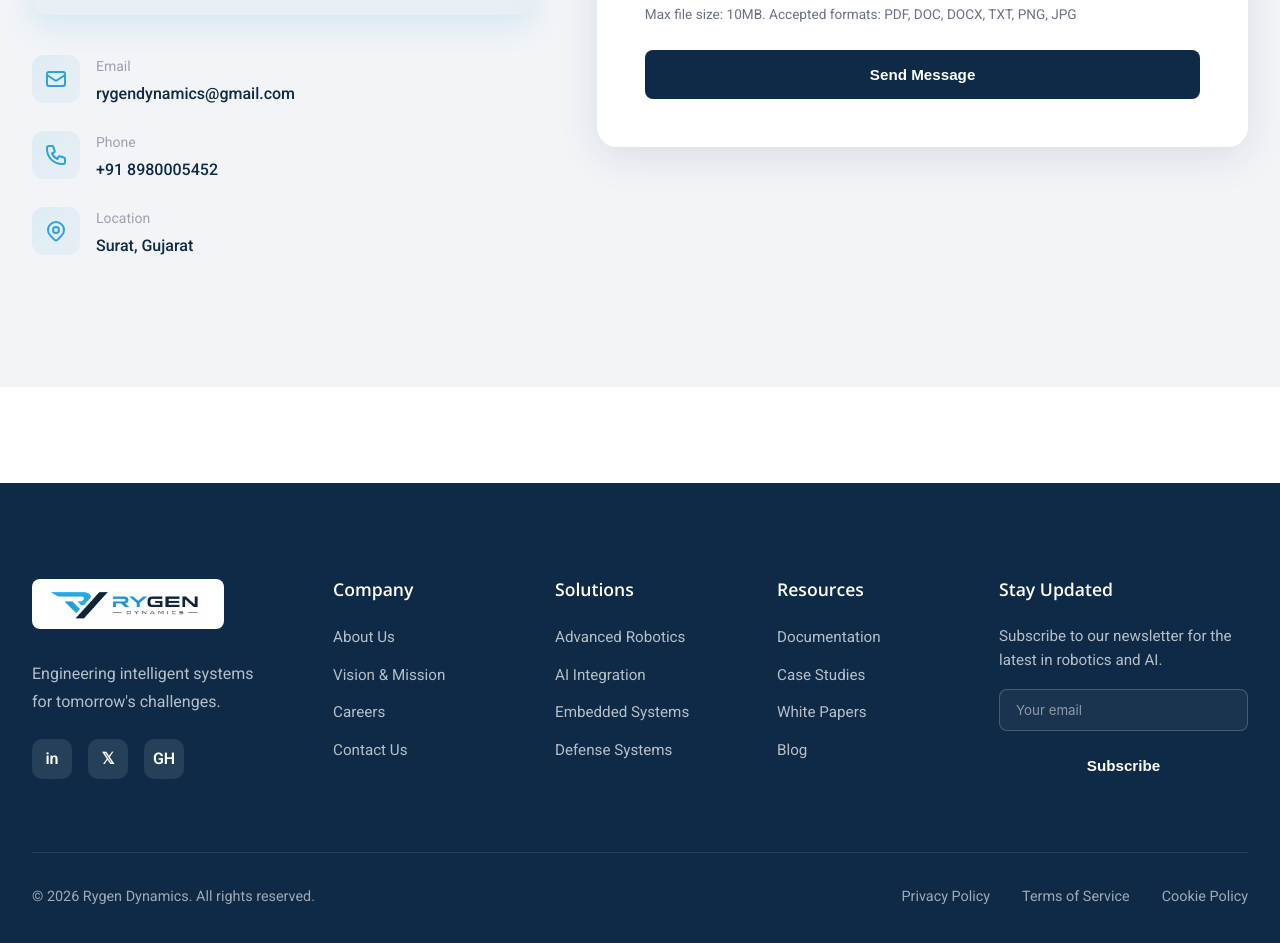
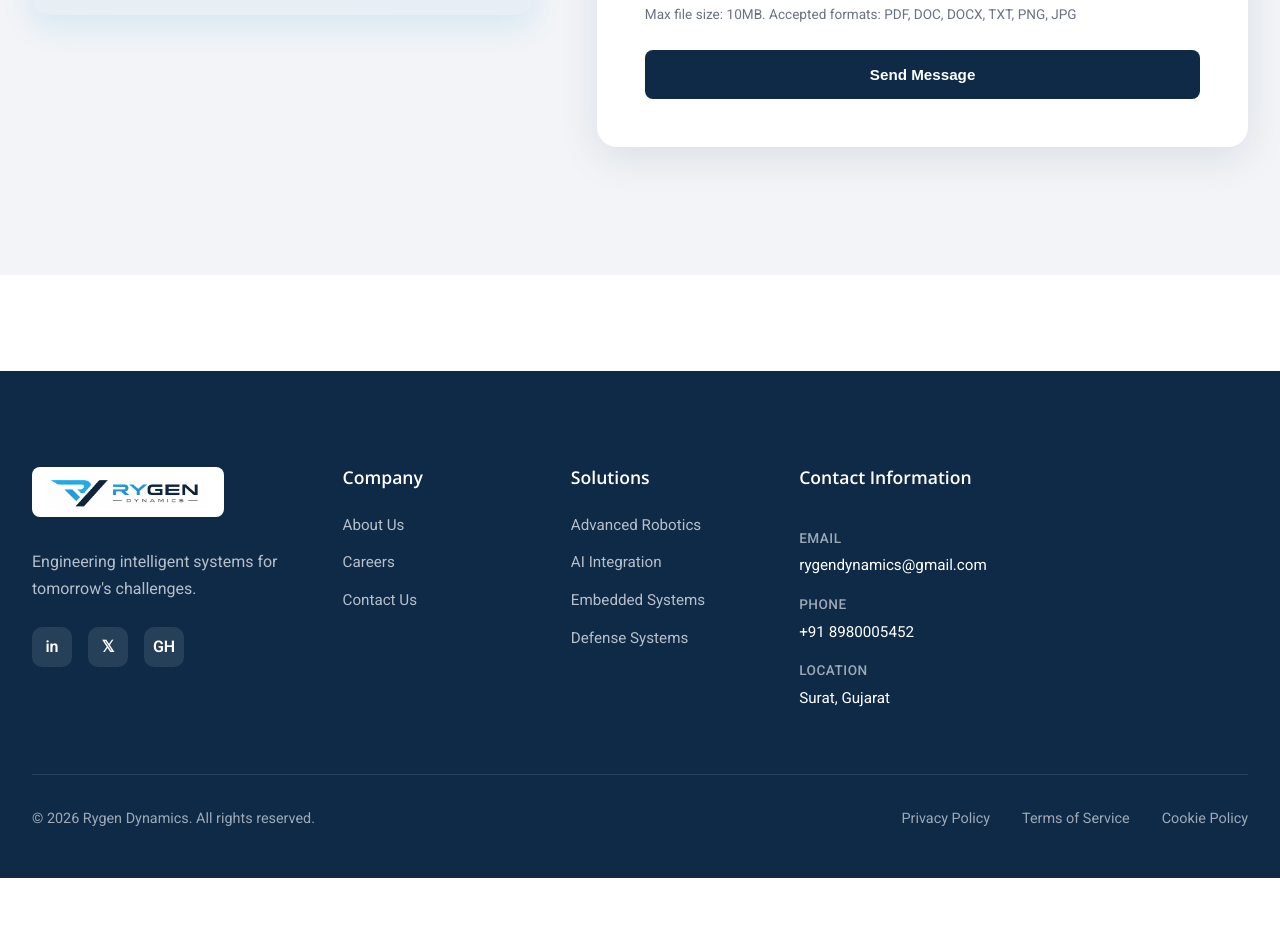
Before and after one commit to rygendynamics/RygenDynamics, a React (Vite) app: page /contact in a window 1280 px wide. Shown: the part 1380-2323 px from the top of the page. After the commit the page ends 2258 px from the top, so only its background shows below. Built offline with nearby package versions, Linux system fonts and the light colour scheme.

Commit message:
Replace product card emojis with images, remove Vision & Mission and Resources from footer, add contact info to footer

```diff
--- a/src/components/Contact.jsx
+++ b/src/components/Contact.jsx
@@ -88,47 +88,6 @@ const Contact = () => {
 
             <div className="contact-3d-viewer">
               <SplineViewer sceneUrl="https://prod.spline.design/V-X5Ty2sZktcuHAP/scene.splinecode" clipHeight={120} />
-            </div>
-
-            <div className="contact-methods">
-              <div className="contact-method">
-                <div className="contact-icon-wrapper">
-                  <svg className="contact-icon" viewBox="0 0 24 24" fill="none" stroke="currentColor">
-                    <path strokeLinecap="round" strokeLinejoin="round" strokeWidth={2} d="M3 8l7.89 5.26a2 2 0 002.22 0L21 8M5 19h14a2 2 0 002-2V7a2 2 0 00-2-2H5a2 2 0 00-2 2v10a2 2 0 002 2z" />
-                  </svg>
-                </div>
-                <div>
-                  <div className="contact-label">Email</div>
-                  <a href="mailto:rygendynamics@gmail.com" className="contact-value">
-                    rygendynamics@gmail.com
-                  </a>
-                </div>
-              </div>
-              <div className="contact-method">
-                <div className="contact-icon-wrapper">
-                  <svg className="contact-icon" viewBox="0 0 24 24" fill="none" stroke="currentColor">
-                    <path strokeLinecap="round" strokeLinejoin="round" strokeWidth={2} d="M3 5a2 2 0 012-2h3.28a1 1 0 01.948.684l1.498 4.493a1 1 0 01-.502 1.21l-2.257 1.13a11.042 11.042 0 005.516 5.516l1.13-2.257a1 1 0 011.21-.502l4.493 1.498a1 1 0 01.684.949V19a2 2 0 01-2 2h-1C9.716 21 3 14.284 3 6V5z" />
-                  </svg>
-                </div>
-                <div>
-                  <div className="contact-label">Phone</div>
-                  <a href="tel:+918980005452" className="contact-value">
-                    +91 8980005452
-                  </a>
-                </div>
-              </div>
-              <div className="contact-method">
-                <div className="contact-icon-wrapper">
-                  <svg className="contact-icon" viewBox="0 0 24 24" fill="none" stroke="currentColor">
-                    <path strokeLinecap="round" strokeLinejoin="round" strokeWidth={2} d="M17.657 16.657L13.414 20.9a1.998 1.998 0 01-2.827 0l-4.244-4.243a8 8 0 1111.314 0z" />
-                    <path strokeLinecap="round" strokeLinejoin="round" strokeWidth={2} d="M15 11a3 3 0 11-6 0 3 3 0 016 0z" />
-                  </svg>
-                </div>
-                <div>
-                  <div className="contact-label">Location</div>
-                  <div className="contact-value">Surat, Gujarat</div>
-                </div>
-              </div>
             </div>
           </motion.div>
 
--- a/src/components/Footer.css
+++ b/src/components/Footer.css
@@ -73,6 +73,38 @@
 
 .footer-links a:hover {
   color: var(--electric-cyan);
+}
+
+.footer-contact {
+  display: flex;
+  flex-direction: column;
+  gap: 1rem;
+}
+
+.footer-contact-item {
+  display: flex;
+  flex-direction: column;
+  gap: 0.25rem;
+}
+
+.footer-contact-item strong {
+  color: rgba(255, 255, 255, 0.6);
+  font-size: 0.85rem;
+  font-weight: 500;
+  text-transform: uppercase;
+  letter-spacing: 0.5px;
+}
+
+.footer-contact-item a,
+.footer-contact-item span {
+  color: white;
+  text-decoration: none;
+  transition: color 0.3s ease;
+  font-size: 0.95rem;
+}
+
+.footer-contact-item a:hover {
+  color: var(--primary-blue);
 }
 
 .footer-cta-text {
--- a/src/components/Footer.jsx
+++ b/src/components/Footer.jsx
@@ -45,7 +45,6 @@ const Footer = () => {
             <h4 className="footer-heading">Company</h4>
             <ul>
               <li><Link to="/about">About Us</Link></li>
-              <li><Link to="/about">Vision & Mission</Link></li>
               <li><Link to="/careers">Careers</Link></li>
               <li><Link to="/contact">Contact Us</Link></li>
             </ul>
@@ -61,23 +60,20 @@ const Footer = () => {
             </ul>
           </div>
 
-          <div className="footer-links">
-            <h4 className="footer-heading">Resources</h4>
-            <ul>
-              <li><Link to="/contact">Documentation</Link></li>
-              <li><Link to="/contact">Case Studies</Link></li>
-              <li><Link to="/contact">White Papers</Link></li>
-              <li><Link to="/contact">Blog</Link></li>
-            </ul>
-          </div>
-
-          <div className="footer-cta">
-            <h4 className="footer-heading">Stay Updated</h4>
-            <p className="footer-cta-text">Subscribe to our newsletter for the latest in robotics and AI.</p>
-            <form className="newsletter-form">
-              <input type="email" placeholder="Your email" required />
-              <button type="submit" className="btn btn-primary">Subscribe</button>
-            </form>
+          <div className="footer-contact">
+            <h4 className="footer-heading">Contact Information</h4>
+            <div className="footer-contact-item">
+              <strong>Email</strong>
+              <a href="mailto:rygendynamics@gmail.com">rygendynamics@gmail.com</a>
+            </div>
+            <div className="footer-contact-item">
+              <strong>Phone</strong>
+              <a href="tel:+918980005452">+91 8980005452</a>
+            </div>
+            <div className="footer-contact-item">
+              <strong>Location</strong>
+              <span>Surat, Gujarat</span>
+            </div>
           </div>
         </div>
 
--- a/src/pages/ProductsPage.css
+++ b/src/pages/ProductsPage.css
@@ -127,6 +127,14 @@
   animation: float 3s ease-in-out infinite;
 }
 
+.product-icon-img {
+  width: 100%;
+  height: 100%;
+  object-fit: cover;
+  position: relative;
+  z-index: 1;
+}
+
 @keyframes float {
   0%, 100% { transform: translateY(0); }
   50% { transform: translateY(-10px); }
--- a/src/pages/ProductsPage.jsx
+++ b/src/pages/ProductsPage.jsx
@@ -11,28 +11,28 @@ const ProductsPage = () => {
 
   const products = [
     {
-      icon: '🥽',
+      icon: 'https://images.unsplash.com/photo-1622979135225-d2ba269cf1ac?w=400&h=300&fit=crop',
       title: 'Virtual & Augmented Reality Simulations',
       description: 'VR & AR based simulations for Nuclear, Oil & Gas, Disaster Management & Defense Industries.',
       link: '/products/vr-ar',
       gradient: 'linear-gradient(135deg, #2EA3D6 0%, #1F8ACB 100%)'
     },
     {
-      icon: '🧠',
+      icon: 'https://images.unsplash.com/photo-1677442136019-21780ecad995?w=400&h=300&fit=crop',
       title: 'Artificial Intelligence and Machine Learning',
       description: 'AI & ML Based Solutions for Defense, Road safety & Preventive Maintenance.',
       link: '/products/ai-ml',
       gradient: 'linear-gradient(135deg, #2EA3D6 0%, #1F8ACB 100%)'
     },
     {
-      icon: '🤖',
+      icon: 'https://images.unsplash.com/photo-1485827404703-89b55fcc595e?w=400&h=300&fit=crop',
       title: 'Robotics',
       description: 'Diverse robotic portfolio catering to various applications such as CBRNE, NDT, Firefighting, Underwater ROV, VR Operated Robots.',
       link: '/products/robotics',
       gradient: 'linear-gradient(135deg, #2EA3D6 0%, #1F8ACB 100%)'
     },
     {
-      icon: '💣',
+      icon: 'https://images.unsplash.com/photo-1453847668862-487637052f8a?w=400&h=300&fit=crop',
       title: 'Bomb Detection & Disposal Equipment',
       description: 'Leading organization developing & delivering Bomb Detection & Disposal equipment to the Indian forces.',
       link: '/products/bdds',
@@ -75,7 +75,7 @@ const ProductsPage = () => {
                 >
                   <Link to={product.link} className="product-card">
                     <div className="product-card-header" style={{ background: product.gradient }}>
-                      <div className="product-icon">{product.icon}</div>
+                      <img src={product.icon} alt={product.title} className="product-icon-img" />
                     </div>
                     <div className="product-card-body">
                       <h3 className="product-title">{product.title}</h3>
```
